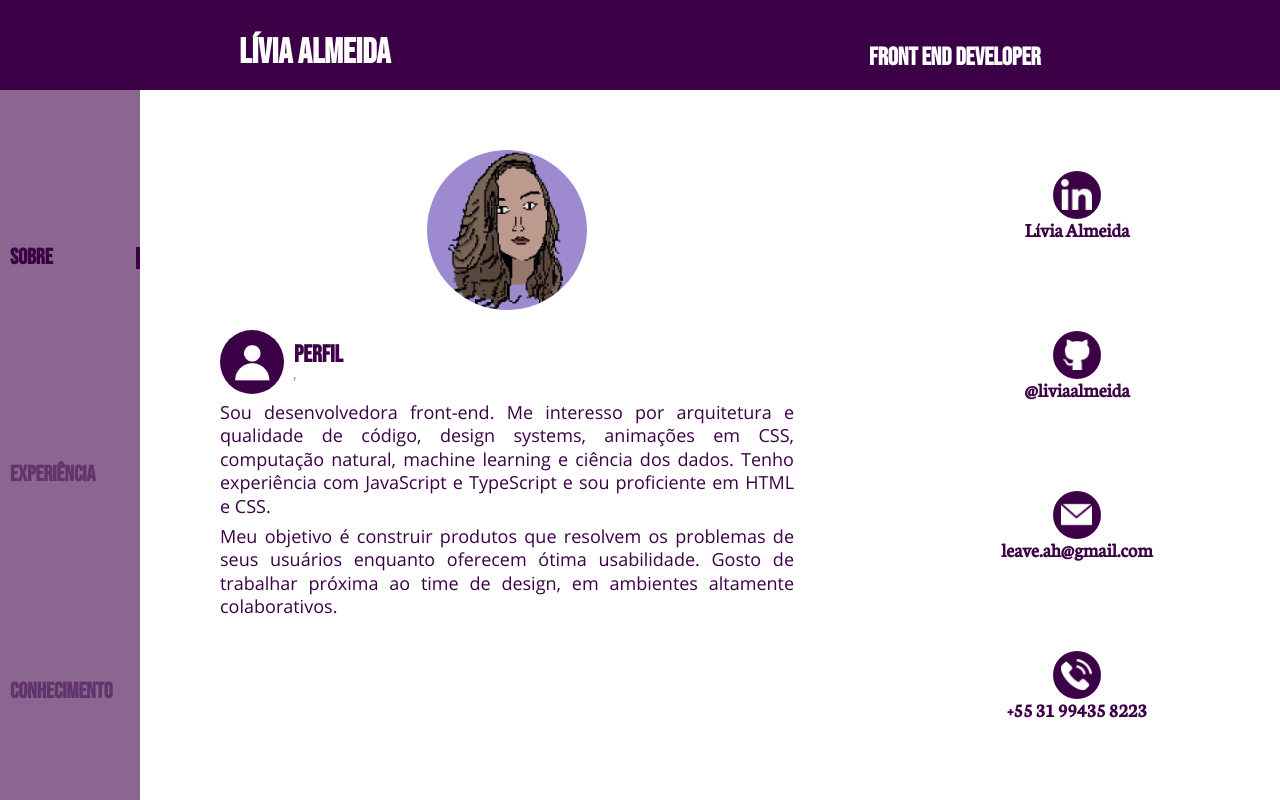
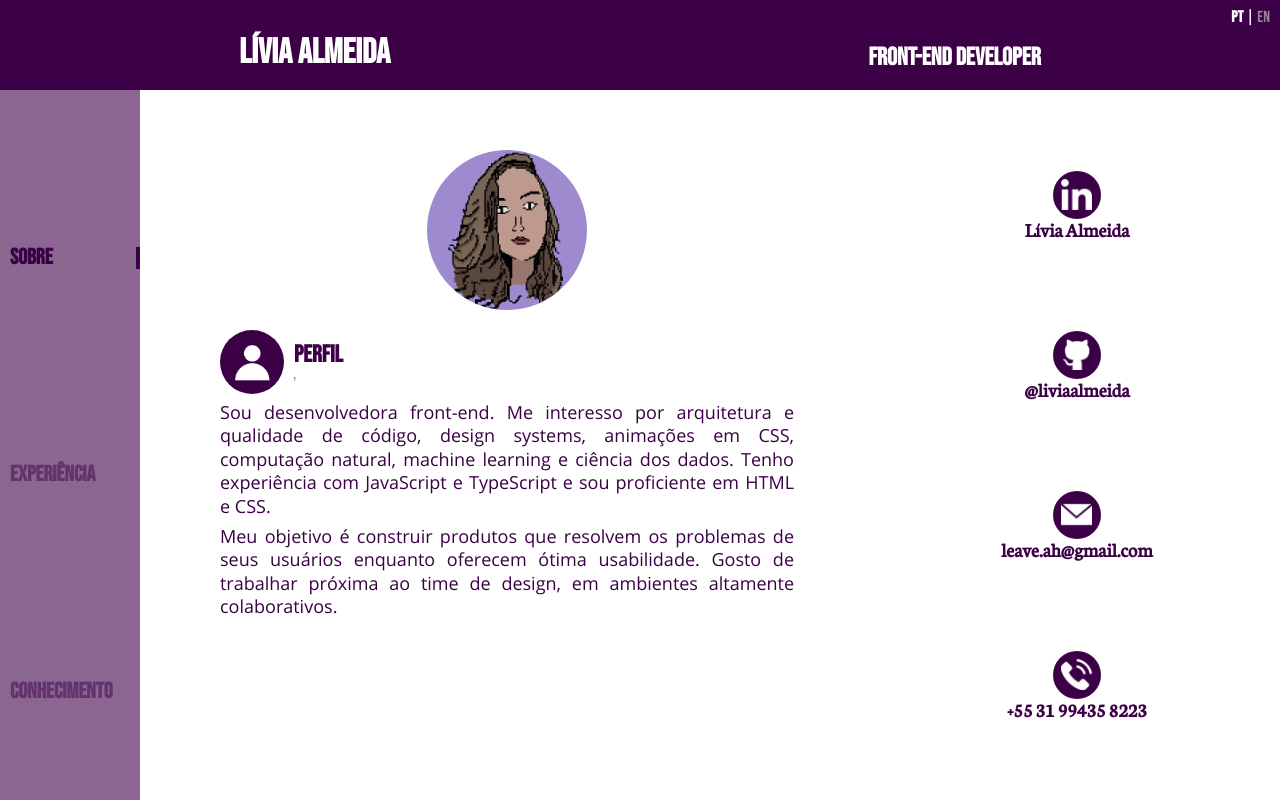
Before and after one commit to liviaalmeida/liviaalmeida.me, a Vue app: page / in a window 1280 px wide. Built offline with nearby package versions, Linux system fonts and the light colour scheme.

Commit message:
Added locale picker

```diff
--- a/src/App.vue
+++ b/src/App.vue
@@ -1,8 +1,9 @@
 <template>
   <div id="app">
     <header>
+      <Locale class="locale" />
       <h1>Lívia Almeida</h1>
-      <h2>Front End Developer</h2>
+      <h2>Front-end Developer</h2>
     </header>
     <div class="desktop">
       <nav id="nav">
@@ -21,6 +22,17 @@
     </div>
   </div>
 </template>
+
+<script lang="ts">
+import Vue from 'vue'
+import Locale from '@/components/Locale.vue'
+
+export default Vue.extend({
+  components: {
+    Locale
+  }
+})
+</script>
 
 <style lang="scss">
 @import '~@/assets/scss/reset.scss';
@@ -105,6 +117,12 @@ header {
   font-family: BebasNeue;
   font-weight: 600;
 
+  .locale {
+    position: absolute;
+    right: 10px;
+    top: 10px;
+  }
+
   h1 {
     font-size: 3.5*$m;
   }
--- /dev/null
+++ b/src/components/Locale.vue
@@ -0,0 +1,58 @@
+<template>
+	<div class="locale">
+		<label v-for="(lang, l) in langs" :key="l">
+			<input type="radio" name="lang" :value="lang" @click="updateLocale">
+			<span>{{lang}}</span>
+		</label>
+	</div>
+</template>
+
+<script lang="ts">
+import Vue from 'vue'
+
+export default Vue.extend({
+	data() {
+		return {
+			langs: ['pt', 'en']
+		}
+	},
+	mounted() {
+		const inputs = this.$el.querySelectorAll('input')
+		inputs.forEach((input: HTMLInputElement) => {
+			if (input.value === this.$i18n.locale) input.checked = true
+		})
+	},
+	methods: {
+		updateLocale({ target }: MouseEvent) {
+			const value = (target as HTMLInputElement).value
+			if (value && value !== this.$i18n.locale) this.$i18n.locale = value
+		}
+	}
+})
+</script>
+
+<style lang="scss">
+.locale {
+	label {
+		font-weight: 400;
+
+		&:not(:last-child):after {
+			content: '|';
+			margin: 0 3px;
+		}
+
+		span {
+			opacity: .5;
+		}
+
+		input {
+			display: none;
+
+			&:checked ~ span {
+				font-weight: 700;
+				opacity: 1;
+			}
+		}
+	}
+}
+</style>
```
